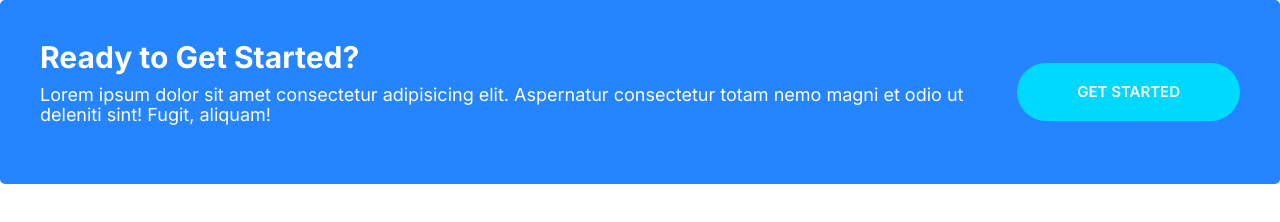
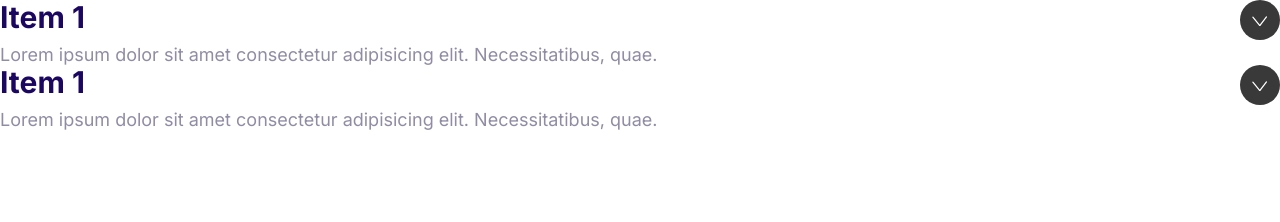
Before and after one commit to yoinspiration/moshify, a plain HTML site: page index.html in a window 1280 px wide. Drawn offline with Linux system fonts and the light colour scheme.

Commit message:
Build the collapsible component.

```diff
--- a/css/styles.css
+++ b/css/styles.css
@@ -533,3 +533,35 @@
     margin-left: 2rem;
   }
 }
+
+/* Collapsibles */
+.collapsible__header {
+  display: flex;
+  justify-content: space-between;
+}
+
+.collapsible__heading {
+  font-size: 3rem;
+  margin-top: 0;
+}
+
+.collapsible__chevron {
+  transform: rotate(-90deg);
+  transition: transform 0.3s;
+}
+
+.collapsible__content {
+  max-height: 0;
+  opacity: 0;
+  overflow: hidden;
+  transition: all 0.3s;
+}
+
+.collapsible--expanded .collapsible__chevron {
+  transform: rotate(0);
+}
+
+.collapsible--expanded .collapsible__content {
+  max-height: 100vh;
+  opacity: 1;
+}
--- a/index.html
+++ b/index.html
@@ -14,18 +14,31 @@
     <link rel="stylesheet" href="css/styles.css" />
   </head>
   <body>
-    <div class="callout callout--primary">
-      <div class="grid grid--cols-2">
-        <div class="callout__content">
-          <h2 class="callout__heading">Ready to Get Started?</h2>
-          <p>
-            Lorem ipsum dolor sit amet consectetur adipisicing elit. Aspernatur
-            consectetur totam nemo magni et odio ut deleniti sint! Fugit,
-            aliquam!
-          </p>
-        </div>
-        <a href="#" class="btn btn--secondary btn--stretched">Get Started</a>
+    <div class="collapsible collapsible--expanded">
+      <header class="collapsible__header">
+        <h2 class="collapsible__heading">Item 1</h2>
+        <svg class="icon icon--white collapsible__chevron">
+          <use xlink:href="images/sprite.svg#chevron"></use>
+        </svg>
+      </header>
+      <div class="collapsible__content">
+        Lorem ipsum dolor sit amet consectetur adipisicing elit. Necessitatibus,
+        quae.
       </div>
     </div>
+    <div class="collapsible collapsible--expanded">
+      <header class="collapsible__header">
+        <h2 class="collapsible__heading">Item 1</h2>
+        <svg class="icon icon--white collapsible__chevron">
+          <use xlink:href="images/sprite.svg#chevron"></use>
+        </svg>
+      </header>
+      <div class="collapsible__content">
+        Lorem ipsum dolor sit amet consectetur adipisicing elit. Necessitatibus,
+        quae.
+      </div>
+    </div>
+
+    <script src="main.js"></script>
   </body>
 </html>
--- /dev/null
+++ b/main.js
@@ -0,0 +1,6 @@
+const collapsibles = document.querySelectorAll(".collapsible");
+collapsibles.forEach((item) => {
+  item.addEventListener("click", function () {
+    this.classList.toggle("collapsible--expanded");
+  });
+});
```
Also changed, not shown: components/collapsibles.html (added, +26 -0 lines).
